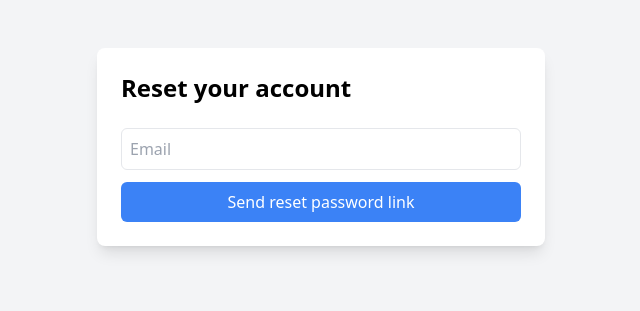
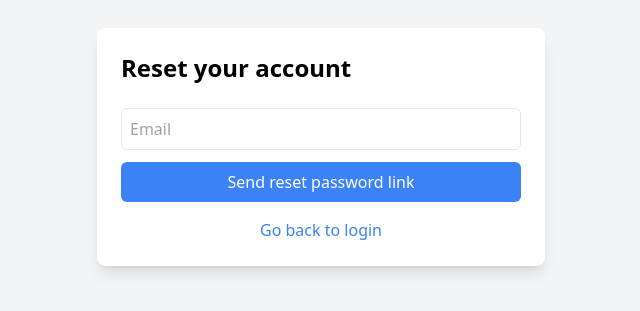
Before and after one commit to sachinkmohan/em-vocab-trainer, a React (Vite) app: page /forgot-password in a window 1280 px wide. Shown: the part 253-564 px from the top of the page, without its empty margins (319-959 px from the left). Built offline with nearby package versions, Linux system fonts and the light colour scheme; no server answers.

Commit message:
EMV-20 - Add navigation link to return to login in Forgot Password component

```diff
--- a/src/components/ForgotPassword.tsx
+++ b/src/components/ForgotPassword.tsx
@@ -1,5 +1,6 @@
 import { useState } from "react";
 import { getAuth, sendPasswordResetEmail } from "firebase/auth";
+import { Link } from "react-router-dom";
 
 const ForgotPassword = () => {
   const [email, setEmail] = useState("");
@@ -52,6 +53,11 @@ const ForgotPassword = () => {
               : message}
           </div>
         )}
+        <div className="text-center mt-4">
+          <Link to="/" className="text-blue-500 hover:underline">
+            Go back to login
+          </Link>
+        </div>
       </div>
     </div>
   );
--- a/src/components/Login.tsx
+++ b/src/components/Login.tsx
@@ -1,6 +1,6 @@
 import { useState } from "react";
 import { signInWithEmail } from "../utils/firebaseConfig";
-import { useNavigate } from "react-router-dom";
+import { useNavigate, Link } from "react-router-dom";
 
 const Login = () => {
   const [email, setEmail] = useState("");
@@ -64,12 +64,12 @@ const Login = () => {
           )}
 
           <div className="text-center my-2">
-            <a
-              href="/forgot-password"
+            <Link
+              to="/forgot-password"
               className="text-blue-700 hover:underline"
             >
               Forgot Password?
-            </a>
+            </Link>
           </div>
 
           {/* Divider */}
```
